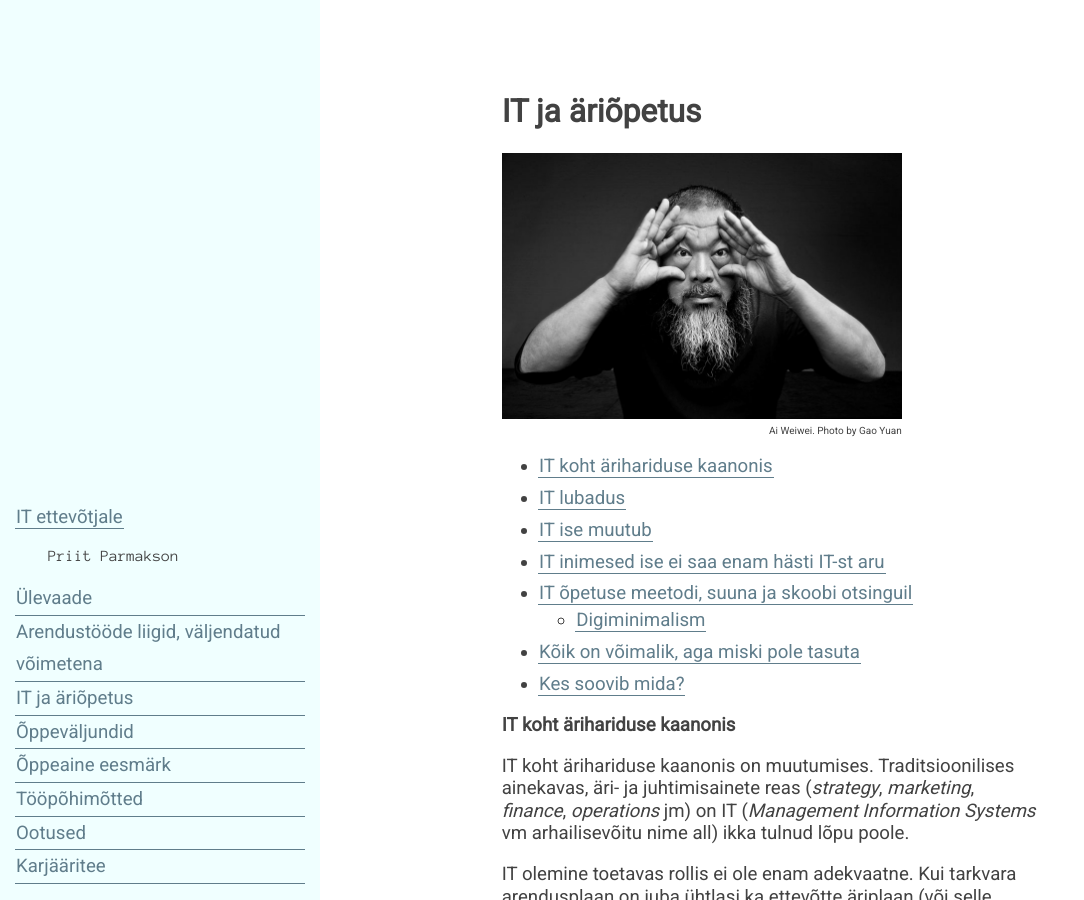
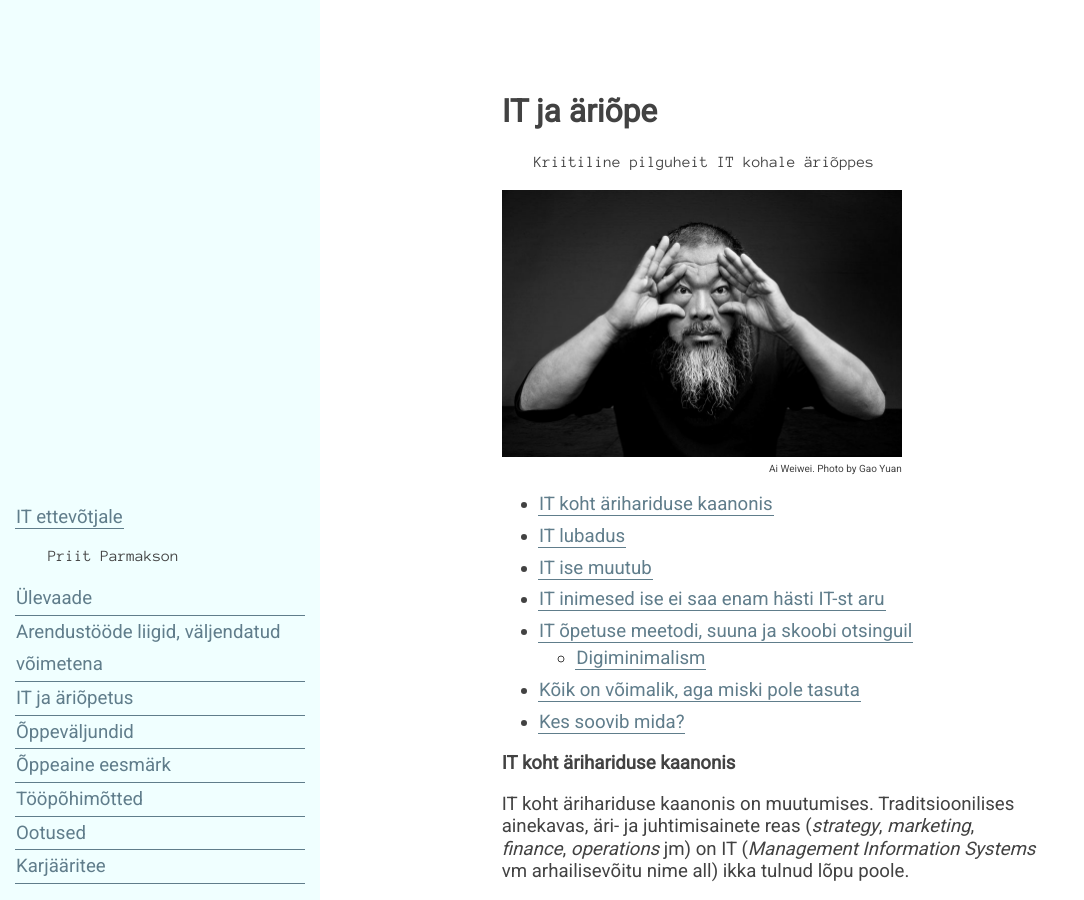
Before and after one commit to agiil/IT, a Jekyll site: the page built from Outlook.md, in a window 1280 px wide and 900 px high. Shown: the whole window, without its empty margins (0-1084 px from the left). Built offline with Jekyll 4.4.1, drawn with Linux system fonts in a browser that asks for light colours.

Commit message:
Update Outlook.md

```diff
--- a/Outlook.md
+++ b/Outlook.md
@@ -6,7 +6,8 @@ permalink: outlook
 title: IT ja äriõpetus
 ---
 
-<h1 class='no_toc'>IT ja äriõpetus</h1>
+<h1 class='no_toc'>IT ja äriõpe</h1>
+<p class='inset'>Kriitiline pilguheit IT kohale äriõppes</p>
 
 <div style='width: 400px;'>
   <p style='margin-bottom: 0px;'><img src='img/LOOKOUT.jpg' style='width: 100%;'/></p>
```
